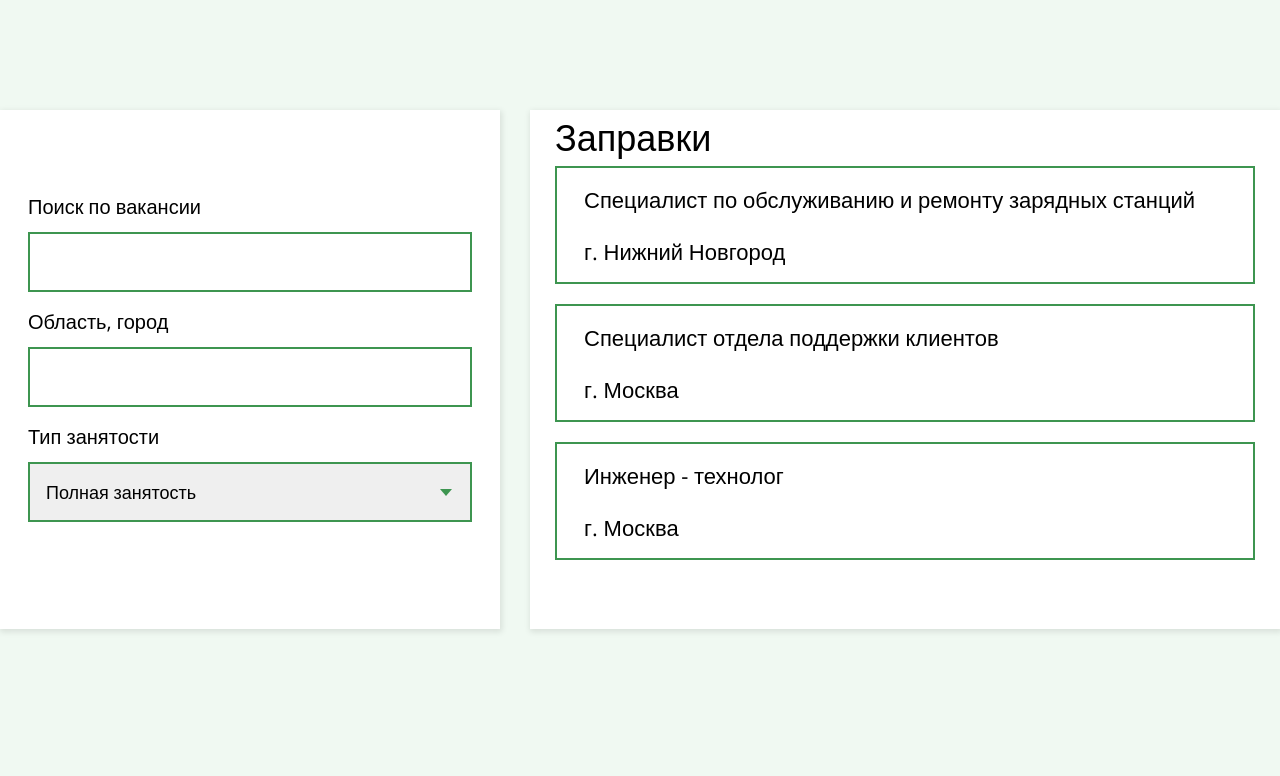
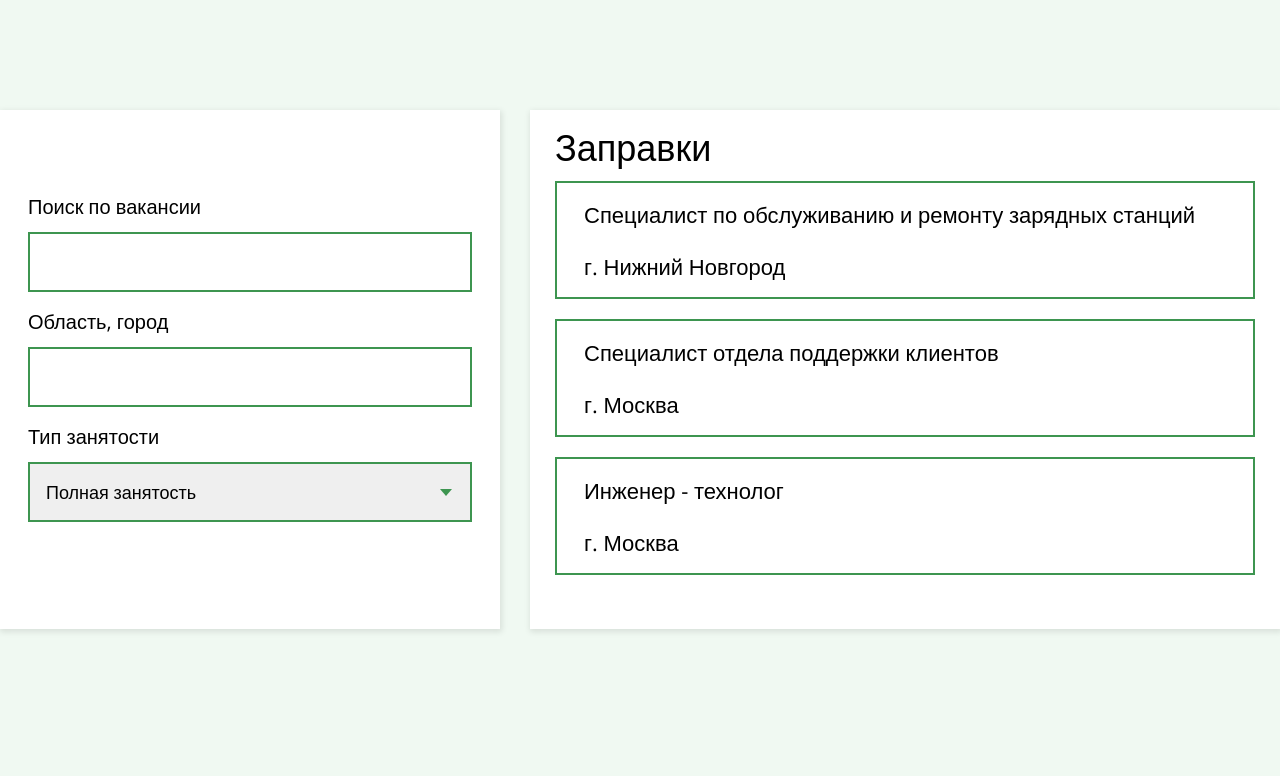
Before and after one commit to Arh-angel/E-power, a plain HTML site: page src/app/vacancies.html in a window 1280 px wide. Shown: the part 920-1696 px from the top of the page. Drawn offline with nearby package versions, Linux system fonts and the light colour scheme; a web font is replaced by a local one.

Commit message:
refactor vacancies

```diff
--- a/src/app/map.css
+++ b/src/app/map.css
@@ -94,7 +94,8 @@
 
 .found__title {
     font-size: 36px;
-    margin-bottom: 10px;
+    margin-bottom: 15px;
+    margin-top: 10px;
 }
 
 .found-card__toggle-icon {
--- a/src/app/vacancies.css
+++ b/src/app/vacancies.css
@@ -38,3 +38,27 @@
 .found-link__title {
     margin-bottom: 30px;
 }
+
+
+
+/*  */
+
+.found-list__item-link {
+    display: block;
+    cursor: pointer;
+    border: 2px solid var(--color-green);
+    padding: 20px 20px 20px 27px;
+    font-size: 22px;
+}
+
+.found-list__item-link-title {
+    margin-bottom: 30px;
+}
+
+.found-list__item {
+    margin-bottom: 20px;
+}
+
+.found-list__item:last-child {
+    margin-bottom: 0;
+}
--- a/src/app/vacancies.html
+++ b/src/app/vacancies.html
@@ -60,7 +60,27 @@
                 </div>
                 <div class="found">
                     <h3 class="found__title">Заправки</h3>
-                    <a class="found-link">
+                    <ul class="found-list">
+                        <li class="found-list__item">
+                            <a class="found-list__item-link" href="#">
+                                <p class="found-list__item-link-title">Специалист по обслуживанию и ремонту зарядных станций</p>
+                                <p class="found-list__item-link-city">г. Нижний Новгород</p>
+                            </a>
+                        </li>
+                        <li class="found-list__item">
+                            <a class="found-list__item-link" href="#">
+                                <p class="found-list__item-link-title">Специалист отдела поддержки клиентов</p>
+                                <p class="found-list__item-link-city">г. Москва</p>
+                            </a>
+                        </li>
+                        <li class="found-list__item">
+                            <a class="found-list__item-link" href="#">
+                                <p class="found-list__item-link-title">Инженер - технолог</p>
+                                <p  class="found-list__item-link-city">г. Москва</p>
+                            </a>
+                        </li>
+                    </ul>
+                    <!-- <a class="found-link">
                         <p class="found-link__title">Специалист по обслуживанию и ремонту зарядных станций</p>
                         <p class="found-link__city">г. Нижний Новгород</p>
                     </a>
@@ -71,7 +91,7 @@
                     <a class="found-link">
                         <p class="found-link__title">Инженер - технолог</p>
                         <p class="found-link__city">г. Москва</p>
-                    </a>
+                    </a>     -->
                 </div>
         </section>
         <footer class="page-footer">
```
